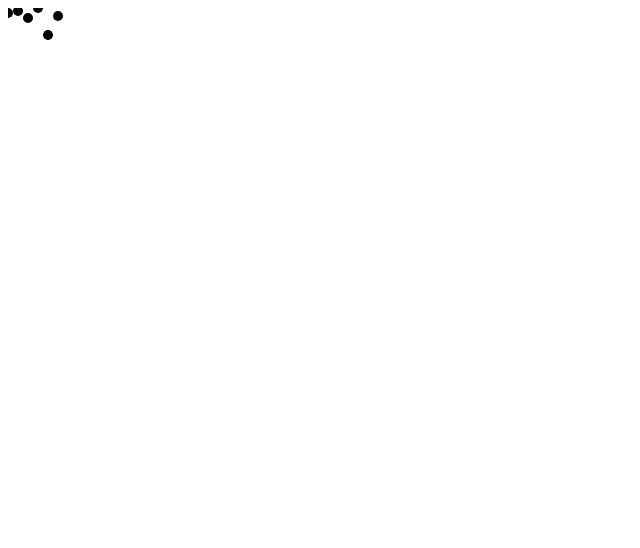
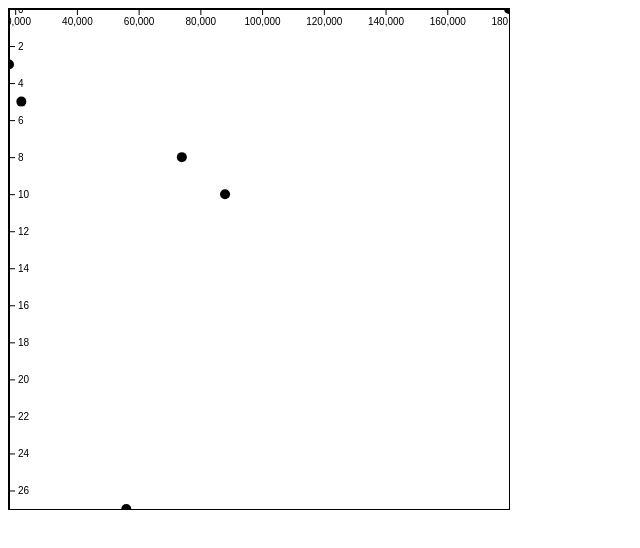
Before and after one commit to LongBu/d3webpack5, a website built with webpack: page src/index.html in a window 1280 px wide. Shown: the whole page, without its empty margins (0-640 px from the left). Built offline with nearby package versions, Linux system fonts and the light colour scheme.

Commit message:
4_5:added x/y axis w/ ticks

```diff
--- a/src/index.html
+++ b/src/index.html
@@ -2,6 +2,11 @@
 <html>
 <head>
     <meta charset="UTF-8">
+    <style>
+    svg{
+      border: 1px solid black;
+    }
+    </style>
 </head>
 
 <body>
--- a/src/index.js
+++ b/src/index.js
@@ -5,12 +5,31 @@ const scatterData = [{friends: 5, salary: 22000},
   {friends: 0, salary: 180000}, {friends: 27, salary: 56000},
   {friends: 8, salary: 74000}];
 
+
+const xExtent = d3.extent(scatterData, function(d) {
+  return d.salary;
+});
+const yExtent = d3.extent(scatterData, function(d) {
+  return d.friends;
+});
+const xScale = d3.scaleLinear().domain(xExtent).range([0, 500]);
+const yScale = d3.scaleLinear().domain(yExtent).range([0, 500]);
 d3.select('svg').selectAll('circle')
     .data(scatterData).enter()
     .append('circle').attr('r', 5)
-    .attr('cx', function(d, i) {
-      return i * 10;
+    .attr('cx', function(d) {
+      return xScale(d.salary);
     })
     .attr('cy', function(d) {
-      return d.friends;
+      return yScale(d.friends);
     });
+
+const yAxis = d3.axisRight(yScale);
+d3.select('svg').append('g').attr('id', 'yAxisG').call(yAxis);
+const xAxis = d3.axisBottom(xScale);
+d3.select('svg').append('g').attr('id', 'xAxisG').call(xAxis);
+
+// var yAxis = d3.svg.axis().scale(yScale).orient("right");
+// d3.select("svg").append("g").attr("id", "yAxisG").call(yAxis);
+// var xAxis = d3.svg.axis().scale(xScale).orient("bottom");
+// d3.select("svg").append("g").attr("id", "xAxisG").call(xAxis);
```
